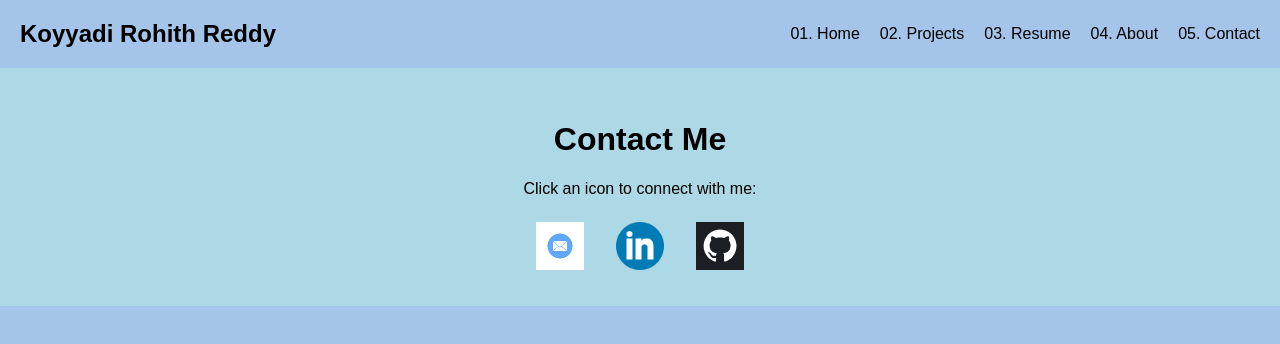
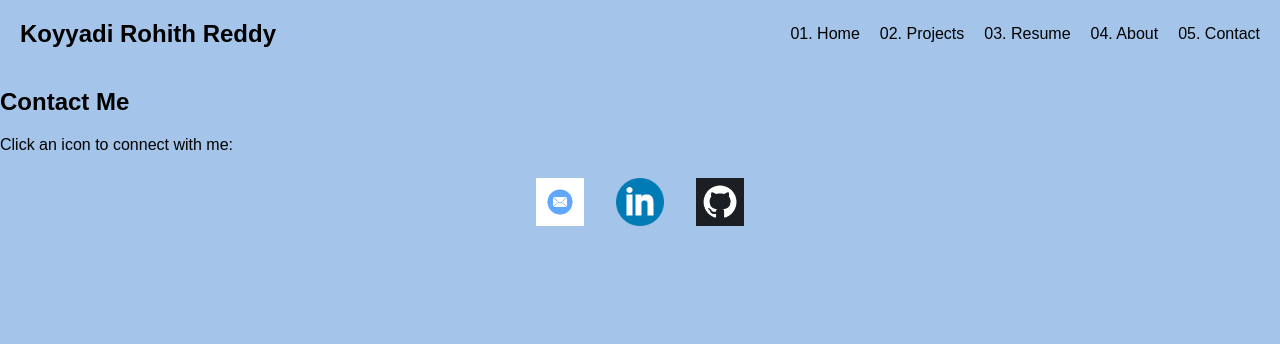
Before and after one commit to Koyyadirohithreddy/Portfolio, a React (Vite) app: page /#/contact in a window 1280 px wide. Shown: the top 344 px of the page. Built offline with nearby package versions, Linux system fonts and the light colour scheme.

Commit message:
Update Contact.jsx

```diff
--- a/src/pages/Contact.jsx
+++ b/src/pages/Contact.jsx
@@ -3,18 +3,18 @@ import './Contact.css';
 
 function Contact() {
   return (
-    <div className="contact-page">
-      <h1>Contact Me</h1>
+    <div className="contact">
+      <h2>Contact Me</h2>
       <p>Click an icon to connect with me:</p>
       <div className="contact-icons">
         <a href="mailto:rkoyyadi@aum.edu" target="_blank" rel="noopener noreferrer">
-          <img src="/email.png" alt="Email" />
+          <img src="/Portfolio/email.png" alt="Email" />
         </a>
         <a href="https://www.linkedin.com/in/koyyadi-rohithreddy-74a27834b/" target="_blank" rel="noopener noreferrer">
-          <img src="/linkedin.png" alt="LinkedIn" />
+          <img src="/Portfolio/linkedin.png" alt="LinkedIn" />
         </a>
         <a href="https://github.com/Koyyadirohithreddy" target="_blank" rel="noopener noreferrer">
-          <img src="/github.png" alt="GitHub" />
+          <img src="/Portfolio/github.png" alt="GitHub" />
         </a>
       </div>
     </div>
```
